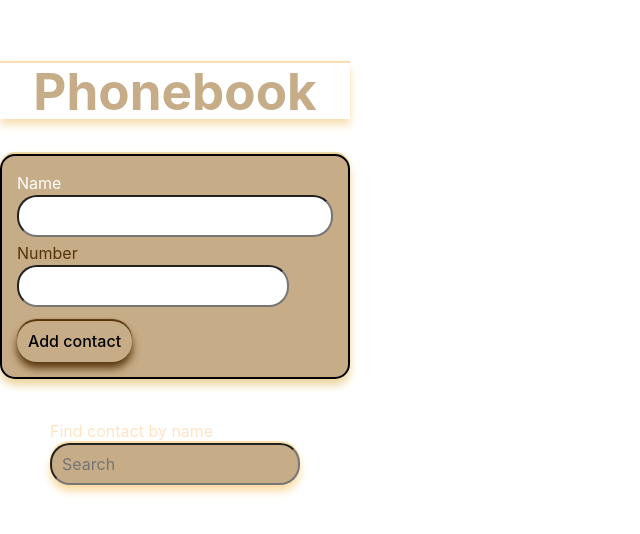
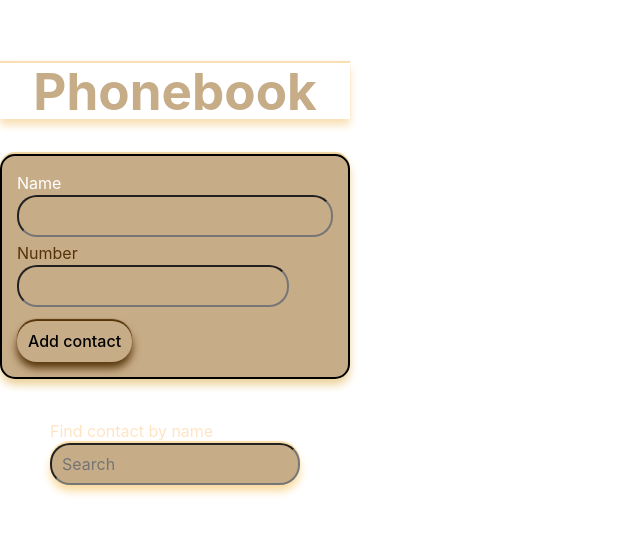
Before and after one commit to Masenko2604/goit-react-hw-07, a React (Vite) app: page / in a window 1280 px wide. Shown: the part 110-644 px from the top of the page, without its empty margins (0-640 px from the left). Built offline with nearby package versions, Linux system fonts and the light colour scheme; no server answers.

Commit message:
Update ContactForm.module.css

```diff
--- a/src/components/ContactForm/ContactForm.module.css
+++ b/src/components/ContactForm/ContactForm.module.css
@@ -18,7 +18,7 @@
 .fieldInput {
   padding: 10px;
   border-radius: 20px;
-  /* background-color: rgb(199, 172, 136); */
+  background-color: rgb(199, 172, 136);
   margin-bottom: 4px;
 
 
```
